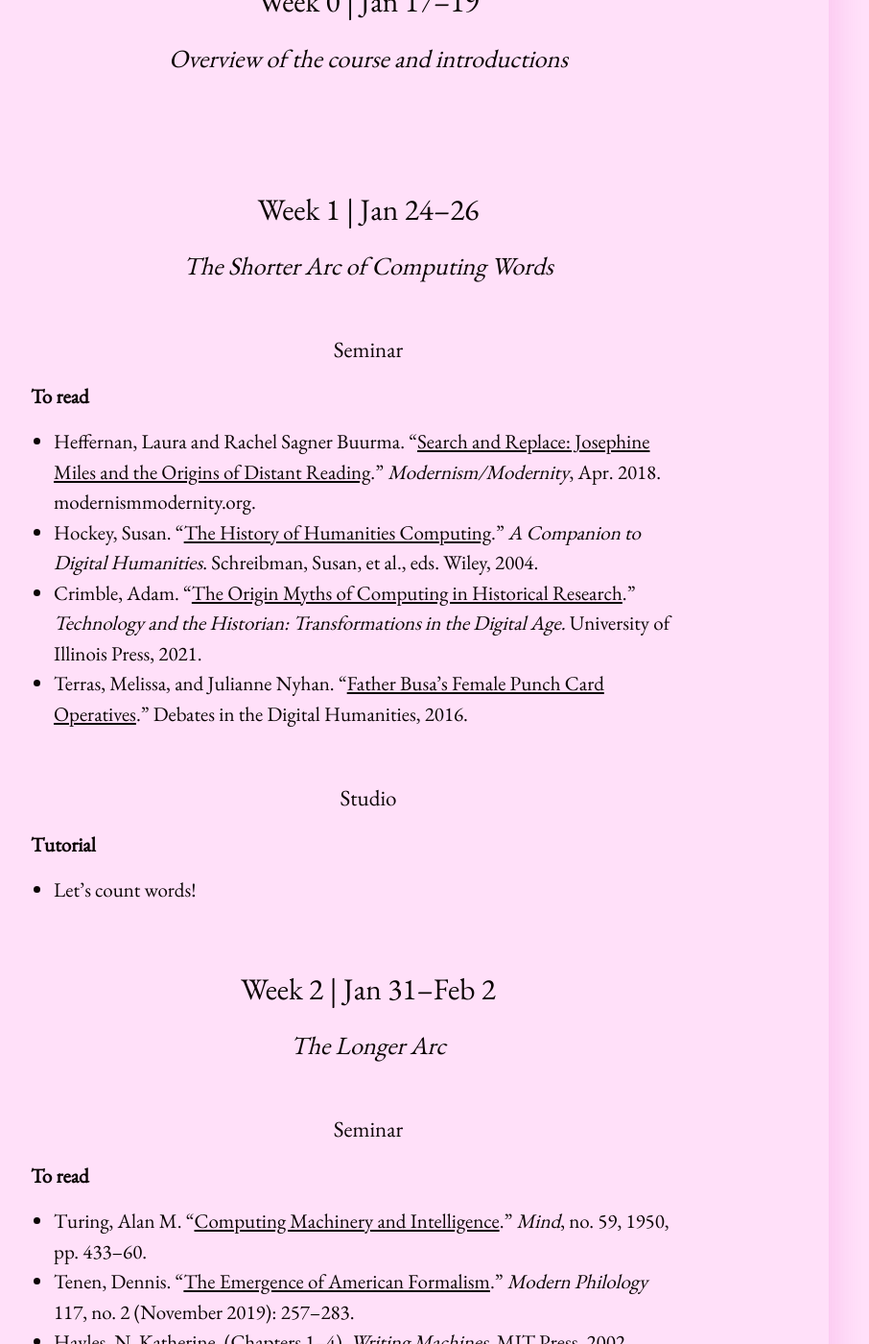
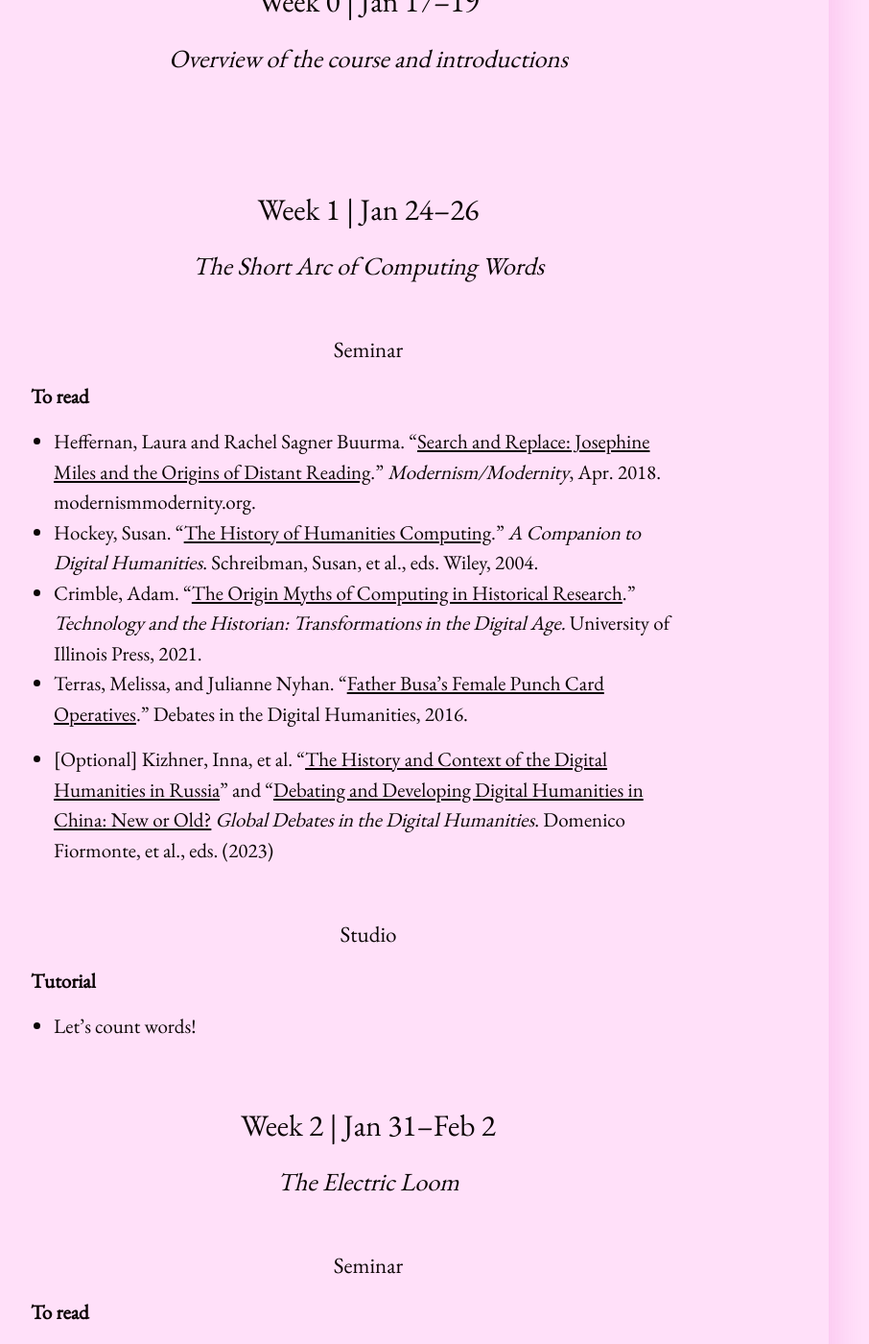
Before and after one commit to elotroalex/s23-intro-dh, a Jekyll site: the page built from schedule.md, in a window 1280 px wide and 1400 px high, scrolled down 366 px. Shown: the whole window at 96% size, without its empty margins (256-1162 px from the left). Built offline with Jekyll 4.4.1, drawn with Linux system fonts in a browser that asks for light colours; some of the changed text lies outside the part shown.

Commit message:
small tweaks

```diff
--- a/schedule.md
+++ b/schedule.md
@@ -13,7 +13,7 @@ title: Schedule
 
 ### Week 1 | Jan 24--26
 
-#### The Shorter Arc of Computing Words
+#### The Short Arc of Computing Words
 
 ##### Seminar
 
@@ -23,6 +23,8 @@ title: Schedule
 - Hockey, Susan. "[The History of Humanities Computing](https://companions.digitalhumanities.org/DH/?chapter=content/9781405103213_chapter_1.html)." *A Companion to Digital Humanities*. Schreibman, Susan, et al., eds.  Wiley, 2004.
 - Crimble, Adam. "[The Origin Myths of Computing in Historical Research](http://ebookcentral.proquest.com/lib/yale-ebooks/detail.action?docID=6532324)." *Technology and the Historian: Transformations in the Digital Age.* University of Illinois Press, 2021.
 - Terras, Melissa, and Julianne Nyhan. “[Father Busa’s Female Punch Card Operatives](https://dhdebates.gc.cuny.edu/read/untitled/section/1e57217b-f262-4f25-806b-4fcf1548beb5).” Debates in the Digital Humanities, 2016.
+
+- [Optional] Kizhner, Inna, et al. "[The History and Context of the Digital Humanities in Russia](https://dhdebates.gc.cuny.edu/read/global-debates-in-the-digital-humanities/section/cd8c97cc-722b-4076-92a8-d4217912aad4#ch05)" and "[Debating and Developing Digital Humanities in China: New or Old?](https://dhdebates.gc.cuny.edu/read/global-debates-in-the-digital-humanities/section/2662518e-42ff-4026-9605-a1c27b4aed27#ch06) *Global Debates in the Digital Humanities*. Domenico Fiormonte, et al., eds. (2023)
 
 
 ##### Studio
@@ -36,7 +38,7 @@ title: Schedule
 
 ### Week 2 | Jan 31--Feb 2
 
-#### The Longer Arc
+#### The Electric Loom
 
 ##### Seminar
 
@@ -52,7 +54,7 @@ title: Schedule
 
 **To watch**
 - IET. "[The Story of Ada Lovelace: The World's First Computer Programmer](https://www.youtube.com/watch?v=J7ITqnEmf-g)." *YouTube*.
-- Computer History Museum. "https://www.youtube.com/watch?v=XSkGY6LchJs." *YouTube*.
+- Computer History Museum. "[False Dawn: The Babbage Engine](https://www.youtube.com/watch?v=XSkGY6LchJs)." *YouTube*.
 
 **To play**
 - [AI Dungeon](https://play.aidungeon.io/main/home)
```
